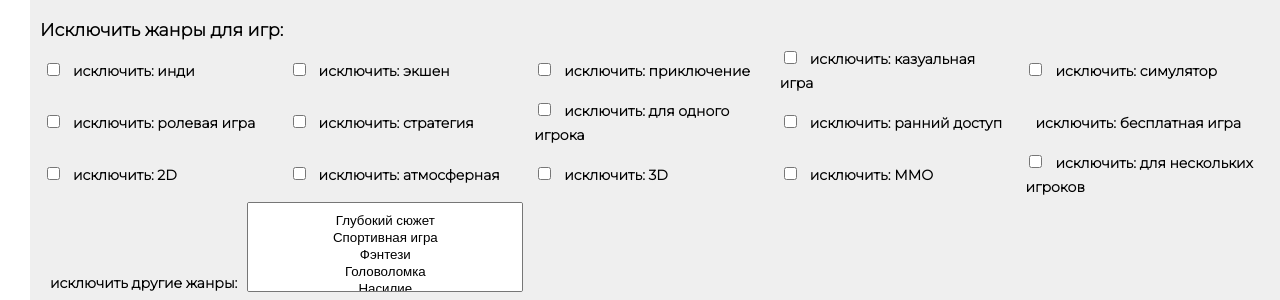
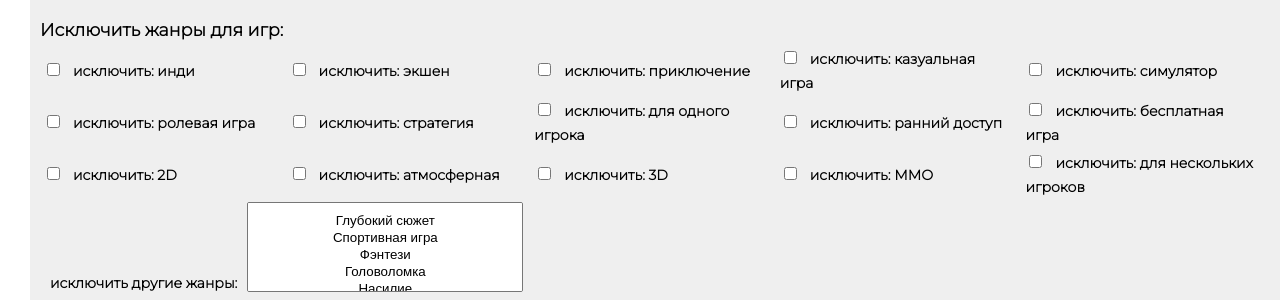
Before and after one commit to kolenka-matka/spasite, a Django app: page /movies_choice/ in a window 1280 px wide. Shown: the part 1733-2033 px from the top of the page. Run offline with Django 4.2, Linux system fonts and the light colour scheme; some libraries are stand-ins or nearby versions.

Commit message:
теперь точно все

```diff
--- a/templates/search/movies_choice.html
+++ b/templates/search/movies_choice.html
@@ -219,7 +219,7 @@
                 <td width="20%">{% render_field form.exclude_games_strategy class="genres" %}<label class="genres">{{ form.exclude_games_strategy.label }}</label></td>
                 <td width="20%">{% render_field form.exclude_games_singleplayer class="genres" %}<label class="genres">{{ form.exclude_games_singleplayer.label }}</label></td>
                 <td width="20%">{% render_field form.exclude_games_early_access class="genres" %}<label class="genres">{{ form.exclude_games_early_access.label }}</label></td>
-                <td width="20%">{% render_field form.exclude_exclude_games_free_to_play class="genres" %}<label class="genres">{{ form.exclude_games_free_to_play.label }}</label></td>
+                <td width="20%">{% render_field form.exclude_games_free_to_play class="genres" %}<label class="genres">{{ form.exclude_games_free_to_play.label }}</label></td>
             </tr>
             <tr>
                 <td width="20%">{% render_field form.exclude_games_twod class="genres" %}<label class="genres">{{ form.exclude_games_twod.label }}</label></td>
```
